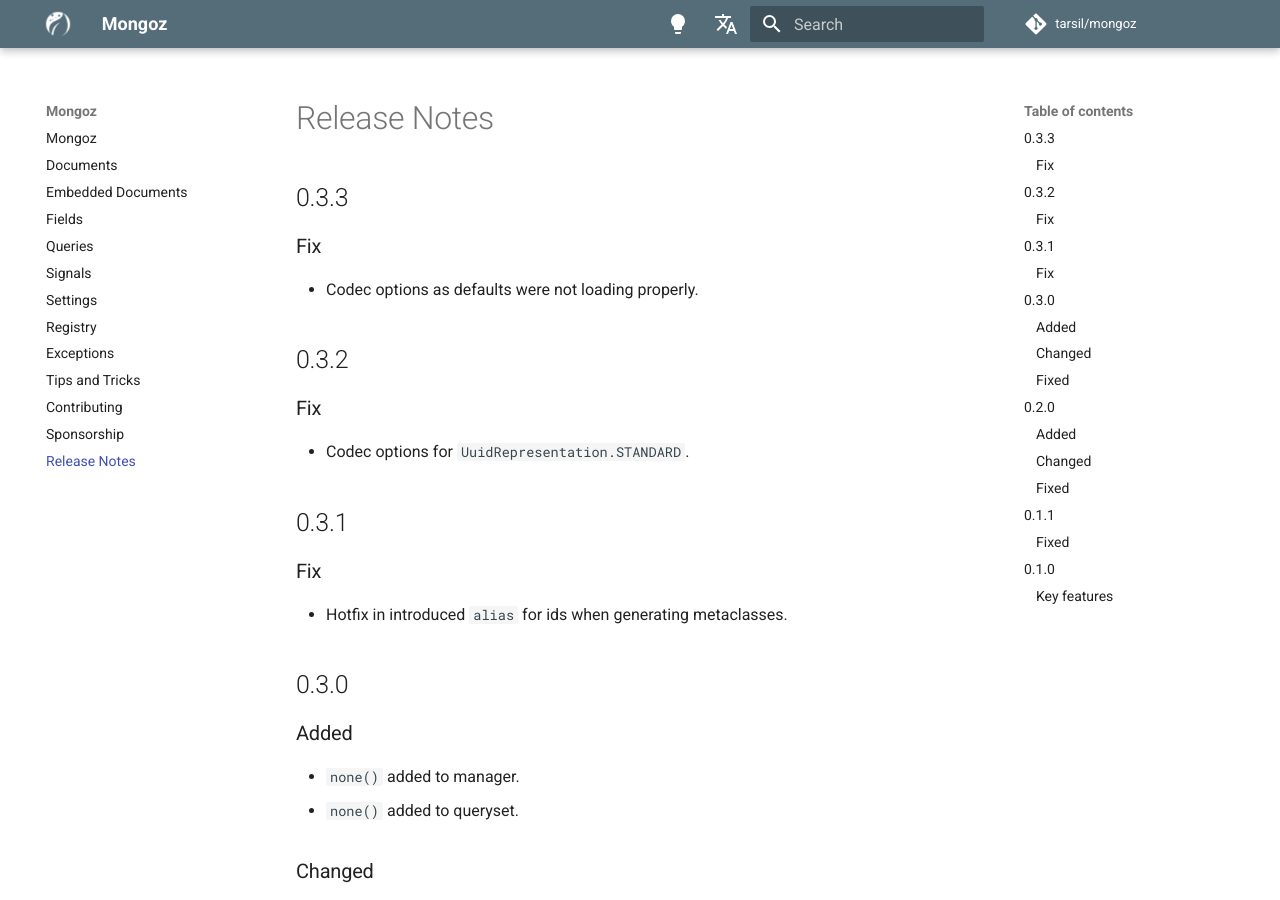
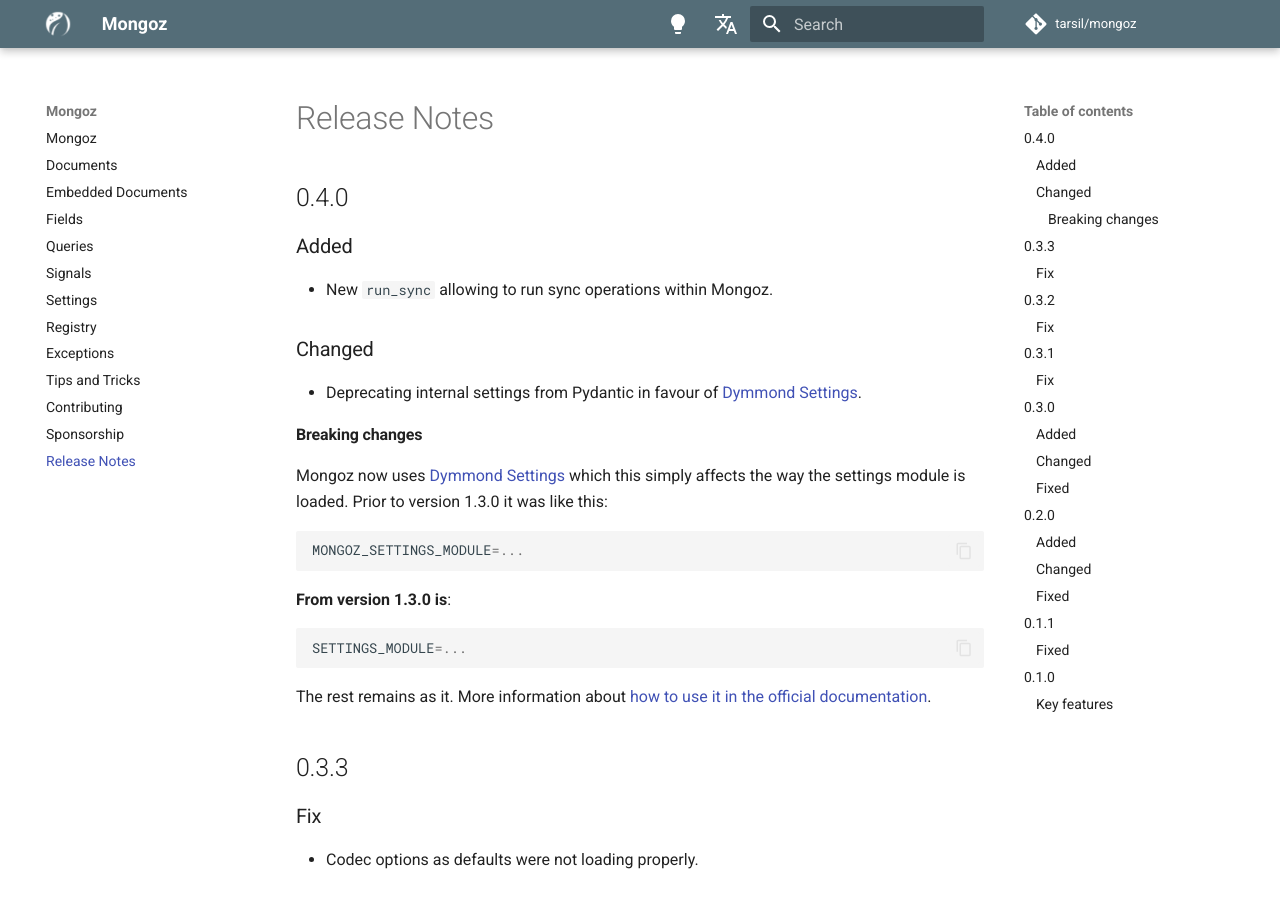
Before and after one commit to dymmond/mongoz, an MkDocs documentation site: the page built from docs/release-notes.md, in a window 1280 px wide and 900 px high. Built offline with MkDocs 1.6.1 and Material for MkDocs 9.7.7, drawn with Linux system fonts in a browser that asks for light colours; comment, search, counter and statistics services are not loaded.

Commit message:
Release 0.4.0

````diff
--- a/docs/release-notes.md
+++ b/docs/release-notes.md
@@ -1,4 +1,31 @@
 # Release Notes
+
+## 0.4.0
+
+### Added
+
+- New `run_sync` allowing to run sync operations within Mongoz.
+
+### Changed
+
+- Deprecating internal settings from Pydantic in favour of [Dymmond Settings](https://settings.dymmond.com).
+
+#### Breaking changes
+
+Mongoz now uses  [Dymmond Settings](https://settings.dymmond.com) which this simply affects the way the
+settings module is loaded. Prior to version 1.3.0 it was like this:
+
+```python
+MONGOZ_SETTINGS_MODULE=...
+```
+
+**From version 1.3.0 is**:
+
+```python
+SETTINGS_MODULE=...
+```
+
+The rest remains as it. More information about [how to use it in the official documentation](https://settings.dymmond.com/#how-to-use-it_1).
 
 ## 0.3.3
 
--- a/mongoz/__init__.py
+++ b/mongoz/__init__.py
@@ -1,4 +1,4 @@
-__version__ = "0.3.3"
+__version__ = "0.4.0"
 
 from .conf import settings
 from .conf.global_settings import MongozSettings
````
